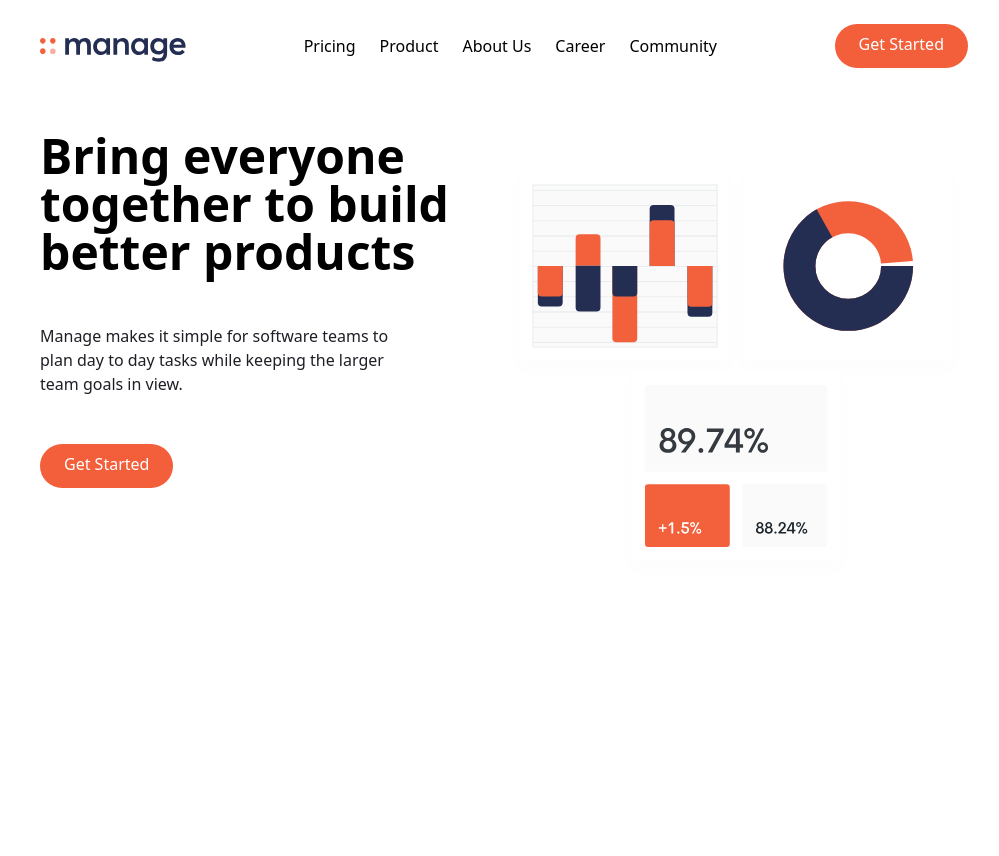
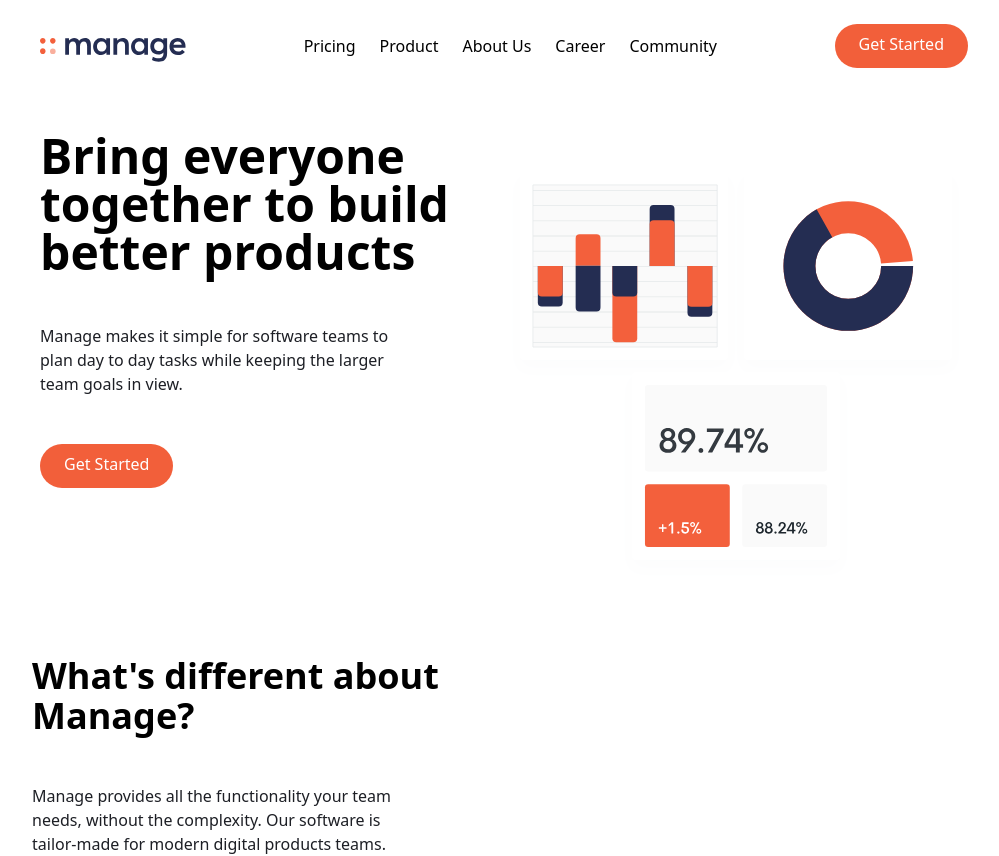
Before and after one commit to ernestkris6/Tailwind, a React (Create React App) app: page / in a window 1280 px wide. Shown: the whole page, without its empty margins (136-1135 px from the left). Before the commit the page ends 800 px from the top, so only its background shows below. Built offline with nearby package versions, Linux system fonts and the light colour scheme.

Commit message:
manage section

```diff
--- a/src/App.js
+++ b/src/App.js
@@ -1,6 +1,7 @@
 import React from 'react'
 import Navbar from './components/Navbar';
 import Hero from './components/Hero';
+import Features from './components/Features';
 
 
     const App = () => {
@@ -8,6 +9,7 @@ import Hero from './components/Hero';
     <div>
           <Navbar />
           <Hero />
+          <Features />
 
     </div>
   )
--- /dev/null
+++ b/src/components/Features.js
@@ -0,0 +1,23 @@
+import React from 'react'
+
+
+ const Features =()=> {
+  return (
+    <div className='container flex-col px-4 mx-auto mt-10
+    space-y-12 md:space-y-0 md:flex-row'>
+        <div className='flex flex-col space-y-12 md:w-1/2'>
+            <h2 className='max-w-md text-4xl font-bold text-center md:text-left'>
+                What's different about Manage?
+            </h2>
+            <p className='max-w-sm text-center text-darkGrayishBlue md:text-left'>
+                Manage provides all the functionality your team needs,
+                without the complexity. Our software is tailor-made for modern digital
+                products teams.
+            </p>
+        </div>
+    </div>
+
+  )
+}
+
+export default Features;
```
